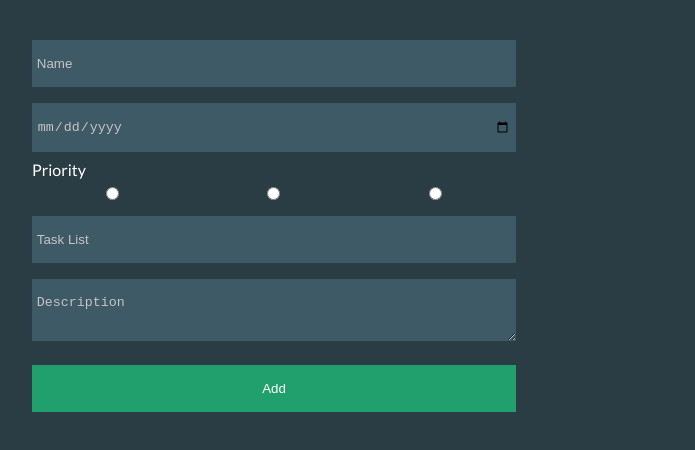
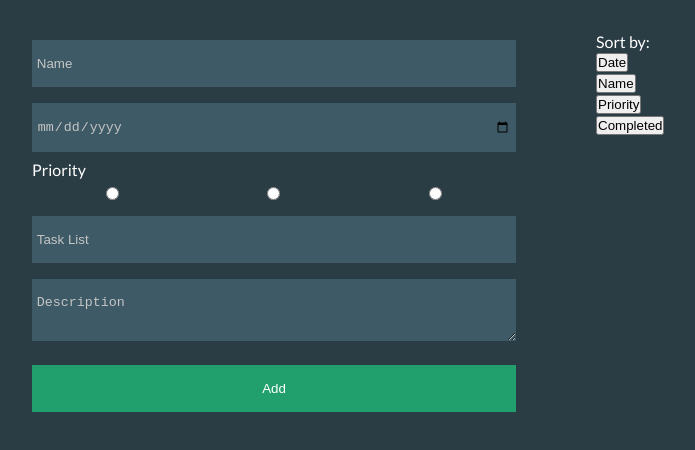
Before and after one commit to Muiqqq/Deadline-App-Frontend, a React (Create React App) app in the folder deadline-app/: page / in a window 1280 px wide. Shown: the top 450 px of the page, without its empty margins (5-700 px from the left). Built offline with nearby package versions, Linux system fonts and the light colour scheme.

Commit message:
Add implementation of SortComponent to App.js
Add handleSort(), SortComponent needs it to update the state with
a sorted todos list.
Add <SortComponent /> under <div className="todo-list">.

```diff
--- a/deadline-app/src/App.js
+++ b/deadline-app/src/App.js
@@ -3,6 +3,7 @@ import "./scss/Main.scss";
 // Import components
 import TodoForm from "./components/TodoForm";
 import TodoList from "./components/Todolist";
+import SortComponent from "./components/SortComponent";
 
 class App extends React.Component {
   constructor(props) {
@@ -22,6 +23,10 @@ class App extends React.Component {
     console.log(this.state.todos);
   };
 
+  handleSort = (sortedTodos) => {
+    this.setState({ todos: sortedTodos });
+  };
+
   render() {
     return (
       <div className="container">
@@ -30,6 +35,10 @@ class App extends React.Component {
             <TodoForm onFormSubmit={this.handleSubmit} />
           </div>
           <div className="todo-list">
+            <SortComponent
+              tasklist={this.state.todos}
+              updateTasklist={this.handleSort}
+            />
             <TodoList todos={this.state.todos} />
           </div>
         </div>
```
